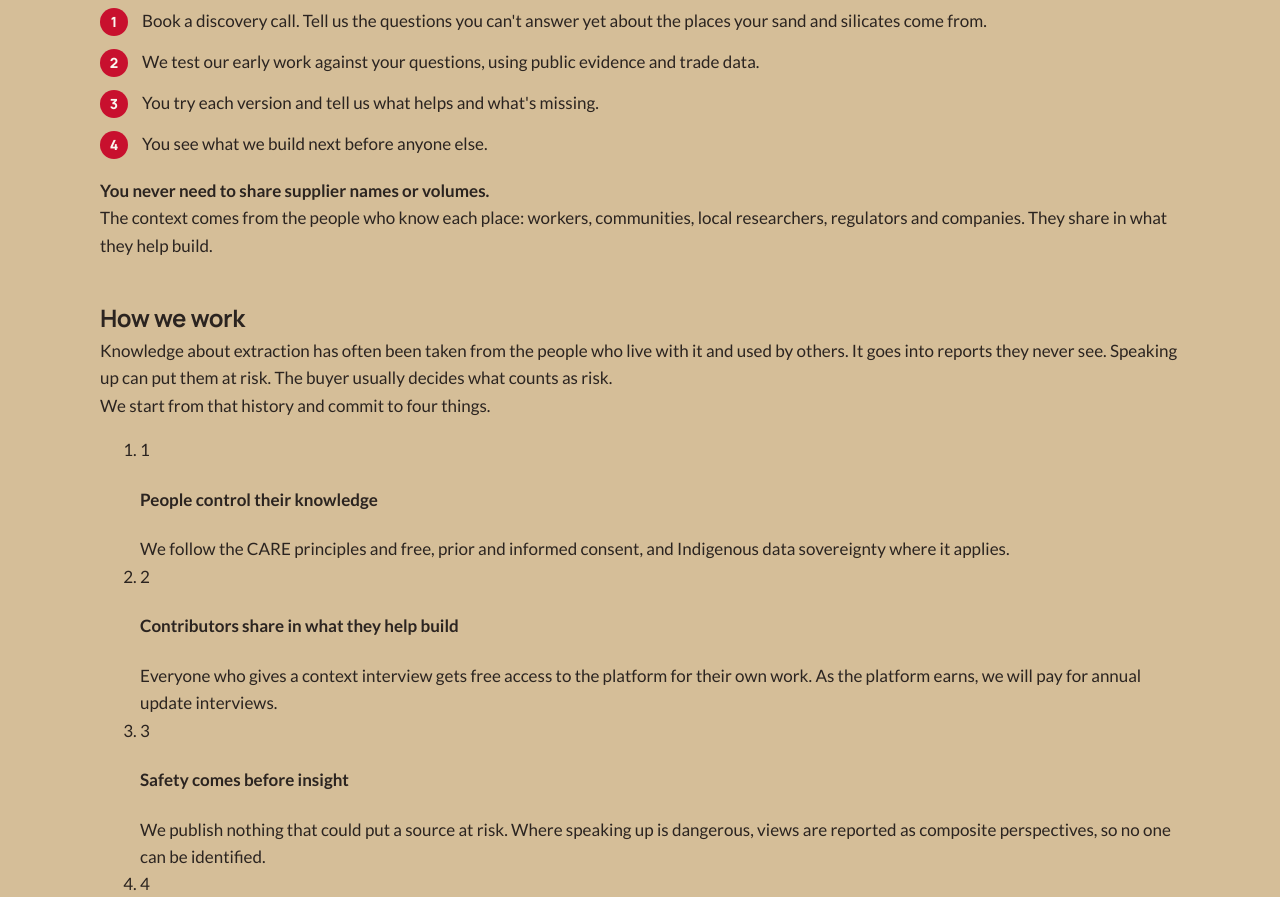
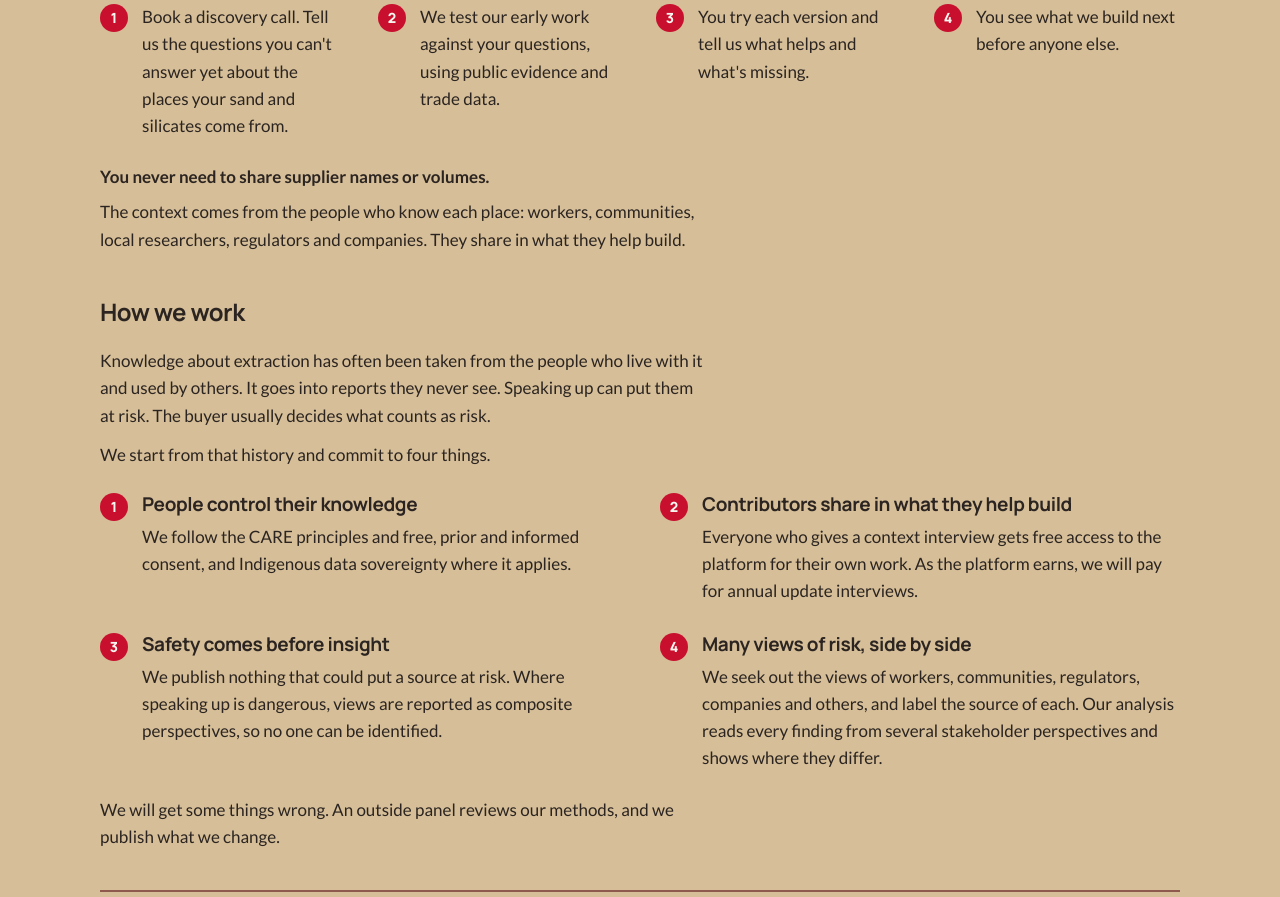
Before and after one commit to odostrata/odostrata-site, a plain HTML site: page index.html in a window 1280 px wide. Shown: the part 4158-5055 px from the top of the page. Drawn offline with Linux system fonts and the light colour scheme.

Commit message:
Add styles for build section and principles layout

```diff
--- a/styles.css
+++ b/styles.css
@@ -142,6 +142,21 @@ footer a{color:var(--sand)}footer a:hover{color:var(--kaolin)}
 .sec-head p.pos{font-family:var(--head);font-weight:700;font-size:clamp(21px,2.4vw,24px);line-height:1.3;color:var(--peat)}
 /* phones: crop the tagline off the top-bar lockup */
 @media (max-width:600px){.lockup--tag{overflow:hidden;aspect-ratio:766.35/146}.lockup--tag svg{width:min(70vw,260px)}}
-/* build section running text */
-.split--build .text > p{margin-top:12px}
-.split--build .text > .build-sub + p{margin-top:16px}
+/* build section: intro beside the lockup, subsections across the container */
+.split--build .sec-head p + p{margin-top:0}
+.build-full{margin-top:8px}
+.build-full .measure{max-width:var(--measure)}
+.build-full .measure p + p{margin-top:12px}
+.build-full .build-sub + .measure,.build-full .build-sub + .steps{margin-top:16px}
+.steps--row{gap:20px}
+@media (min-width:620px){.steps--row{display:grid;grid-template-columns:repeat(2,minmax(0,1fr));gap:24px 32px}}
+@media (min-width:900px){.steps--row{grid-template-columns:repeat(4,minmax(0,1fr))}}
+.never{margin-top:24px}
+.bridge{margin-top:8px;max-width:var(--measure)}
+.principles{list-style:none;margin:24px 0 0;padding:0;display:grid;grid-template-columns:minmax(0,1fr);gap:24px}
+@media (min-width:760px){.principles{grid-template-columns:repeat(2,minmax(0,1fr));gap:28px 40px}}
+.principles li{display:grid;grid-template-columns:28px minmax(0,1fr);gap:14px;align-items:start}
+.principles .k{width:28px;height:28px;border-radius:50%;background:var(--ruby);color:var(--kaolin);display:flex;align-items:center;justify-content:center;font-family:var(--head);font-weight:800;font-size:14px;line-height:1;margin-top:1px}
+.principles h4{margin:0;letter-spacing:-0.02em;font-family:var(--head);font-weight:700;font-size:19px;line-height:1.3;color:var(--peat)}
+.principles p{margin-top:6px}
+.close-note{margin-top:24px}
```
